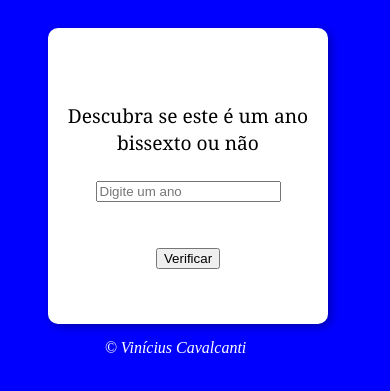
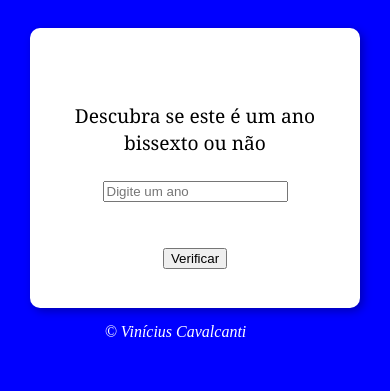
Before and after one commit to vinidevel/Ano-Bissexto---Exerc-cios, a plain HTML site: page index.html in a window 390 px wide. Shown: the part 97-488 px from the top of the page. Drawn offline with Linux system fonts and the light colour scheme.

Commit message:
Melhorando Responsividade

```diff
--- a/Style/styleContagem.css
+++ b/Style/styleContagem.css
@@ -50,10 +50,9 @@ footer{
     }
 
     main{
-        align-items: center;
-        text-align: center;
-        width: 250px;
-        margin: 1px 1px 1px 40px;
+        width: 300px;
+        height: 250px;
+        margin: 0 auto;
     }
 
     footer p {
```
